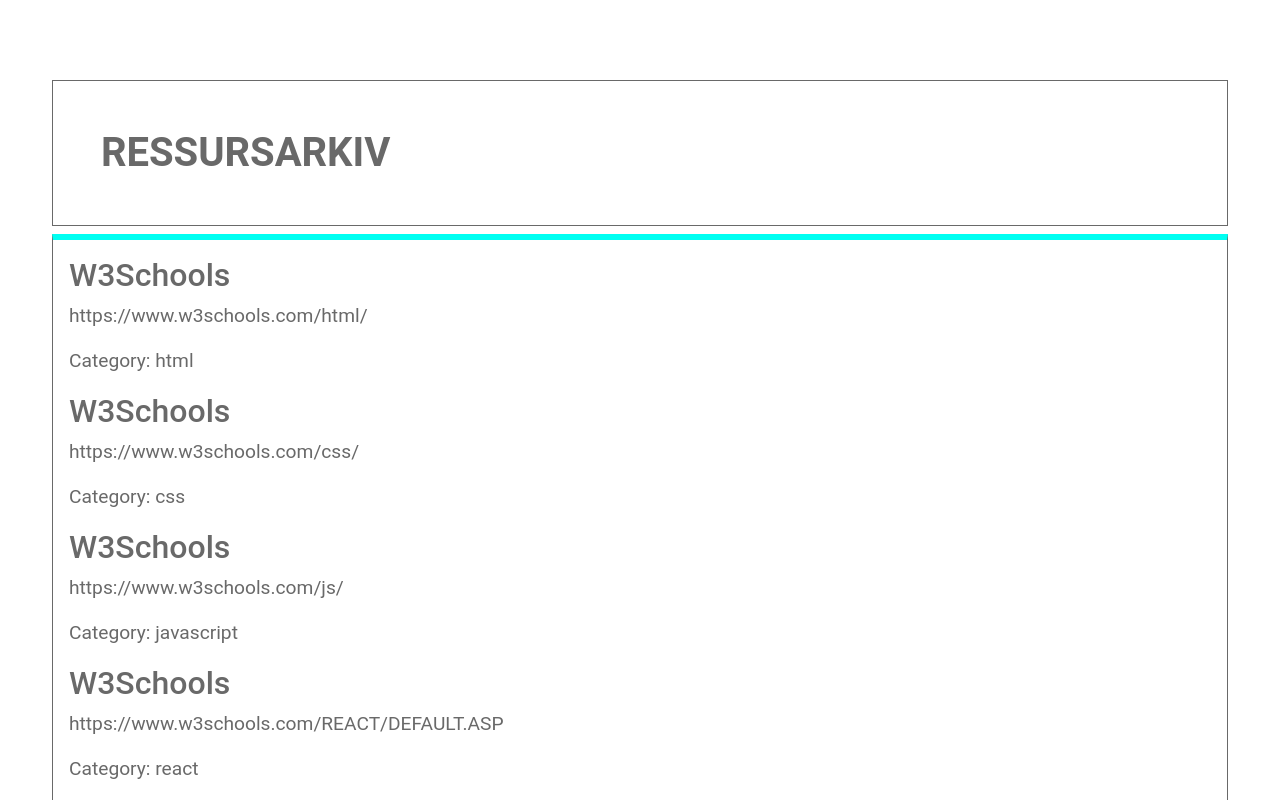
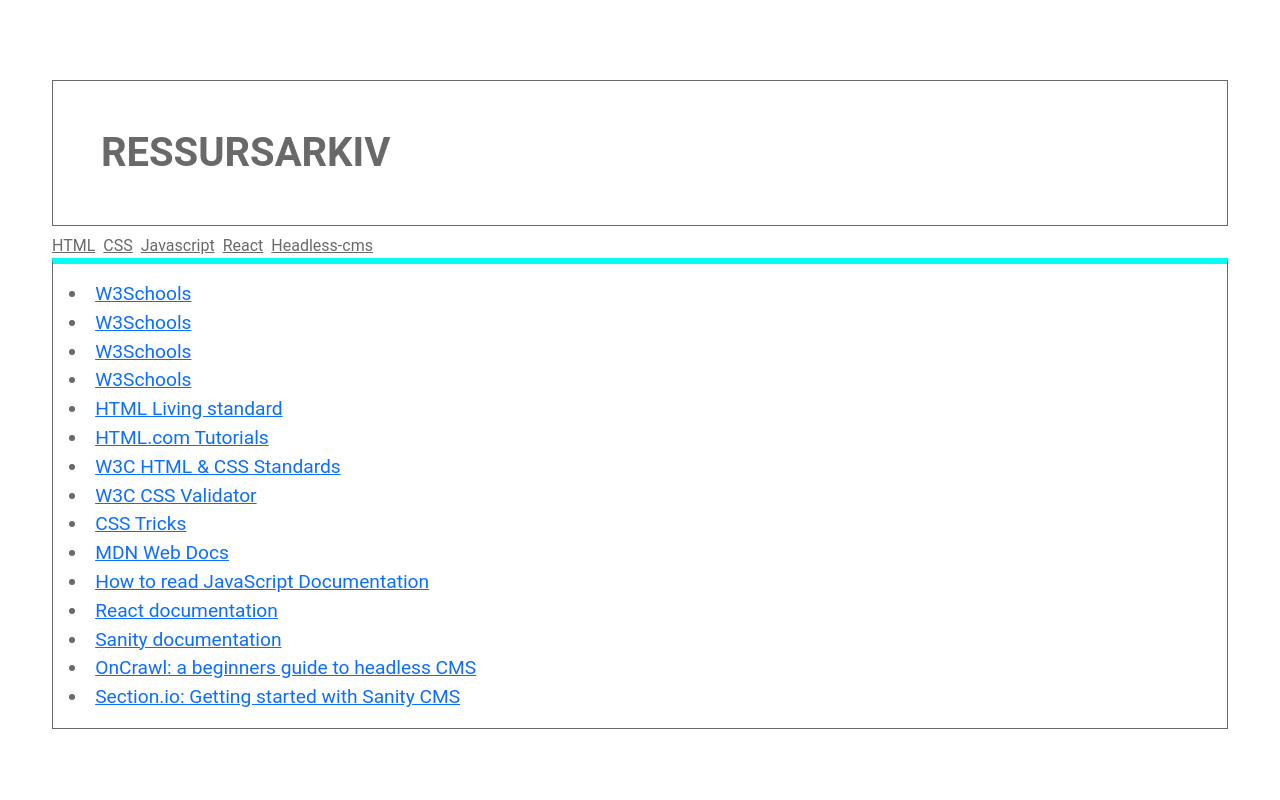
Before and after one commit to mavu1707/uin23ak3_resourceapp_group33, a React (Create React App) app: page / in a window 1280 px wide. Shown: the top 800 px of the page. Built offline with nearby package versions, Linux system fonts and the light colour scheme.

Commit message:
små fiks

```diff
--- a/src/App.js
+++ b/src/App.js
@@ -1,15 +1,11 @@
 import './App.css';
 import './css/main.css';
-import Header from './components/Header';
-import TabContent from './components/TabContent';
+import Layout from './components/Layout';
 
 function App() {
   return (
-    <div className='container'>
-      <Header />
-      <TabContent />
-    </div>
-  );
+    <Layout/>
+  )
 }
 
 export default App;
--- a/src/components/Layout.js
+++ b/src/components/Layout.js
@@ -0,0 +1,13 @@
+import Header from "./Header"
+import TabContent from "./TabContent"
+import Nav from "./Nav"
+
+export default function Layout(){
+  return(
+    <div className='container'>
+      <Header/>
+      <Nav />
+      <TabContent />
+    </div>
+  )
+}
--- a/src/components/Nav.js
+++ b/src/components/Nav.js
@@ -1,8 +1,12 @@
 
 export default function Nav(){
   return (
-    <button className="tab">HTML</button>,
-    <button className="tab">ddd</button>
-
+    <nav className="tabNav">
+      <a href="/slug">HTML</a>
+      <a href="/slug">CSS</a>
+      <a href="/slug">Javascript</a>
+      <a href="/slug">React</a>
+      <a href="/slug">Headless-cms</a>
+    </nav>
   )
 }
--- a/src/components/TabContent.js
+++ b/src/components/TabContent.js
@@ -5,9 +5,7 @@
     <div className='tabContent'>
       {resources.map((resource, index) => (
         <div key={index}>
-          <h2>{resource.title}</h2>
-          <p>{resource.url}</p>
-          <p>Category: {resource.category}</p>
+          <li><a href={resource.url}>{resource.title}</a></li>
         </div>
       ))}
     </div>
```
